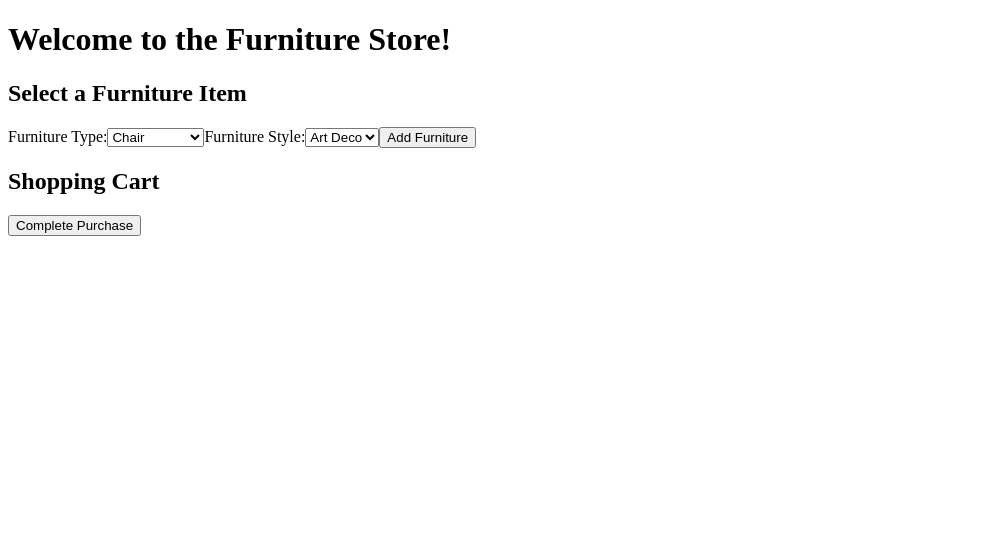
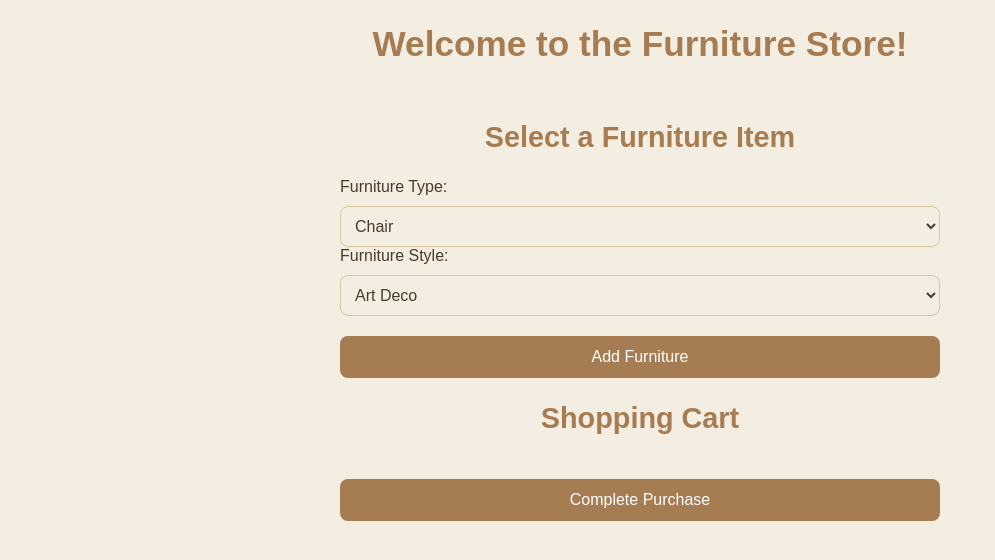
Before and after one commit to fleurspirituelles/furniture-factory-angular-page, an Angular app: page / in a window 1280 px wide. Shown: the top 560 px of the page, without its empty margins (0-995 px from the left). Built offline with nearby package versions, Linux system fonts and the light colour scheme.

Commit message:
style: add initial global style

```diff
--- a/src/global_styles.css
+++ b/src/global_styles.css
@@ -1 +1,92 @@
-/* Add application styles & imports to this file! */
+:root {
+    --primary-color: #a67c52;
+    --secondary-color: #f4ede1;
+    --accent-color: #d9c7a0;
+    --text-color: #4a3b2b;
+    --button-hover-color: #b78c5d;
+}
+
+body {
+    font-family: 'Arial', sans-serif;
+    background-color: var(--secondary-color);
+    color: var(--text-color);
+    margin: 0;
+    padding: 0;
+}
+
+h1,
+h2 {
+    color: var(--primary-color);
+    text-align: center;
+}
+
+h1 {
+    font-size: 2.2rem;
+}
+
+h2 {
+    font-size: 1.8rem;
+    margin-top: 1.5rem;
+}
+
+div {
+    padding: 10px;
+    margin: 0 auto;
+    max-width: 600px;
+    text-align: left;
+}
+
+select,
+button {
+    font-size: 1rem;
+    padding: 10px;
+    border-radius: 8px;
+    border: 1px solid var(--accent-color);
+    background-color: var(--secondary-color);
+    color: var(--text-color);
+    width: 100%;
+    margin-top: 10px;
+}
+
+select {
+    background-color: var(--secondary-color);
+    color: var(--text-color);
+}
+
+button {
+    background-color: var(--primary-color);
+    color: white;
+    cursor: pointer;
+    transition: background-color 0.3s ease;
+}
+
+button:hover {
+    background-color: var(--button-hover-color);
+}
+
+ul {
+    list-style-type: none;
+    padding: 0;
+}
+
+li {
+    padding: 10px;
+    margin-bottom: 10px;
+    background-color: var(--accent-color);
+    border-radius: 8px;
+}
+
+div[style*="color: red;"] {
+    color: #ff4d4d;
+    font-weight: bold;
+    text-align: center;
+    margin-top: 10px;
+}
+
+button {
+    width: 100%;
+    padding: 12px;
+    margin-top: 20px;
+    font-size: 1rem;
+    border: none;
+}
```
